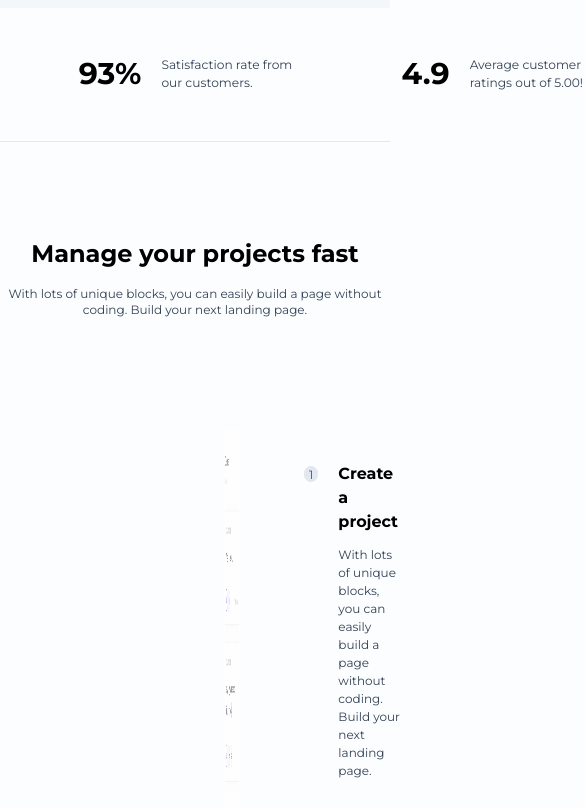
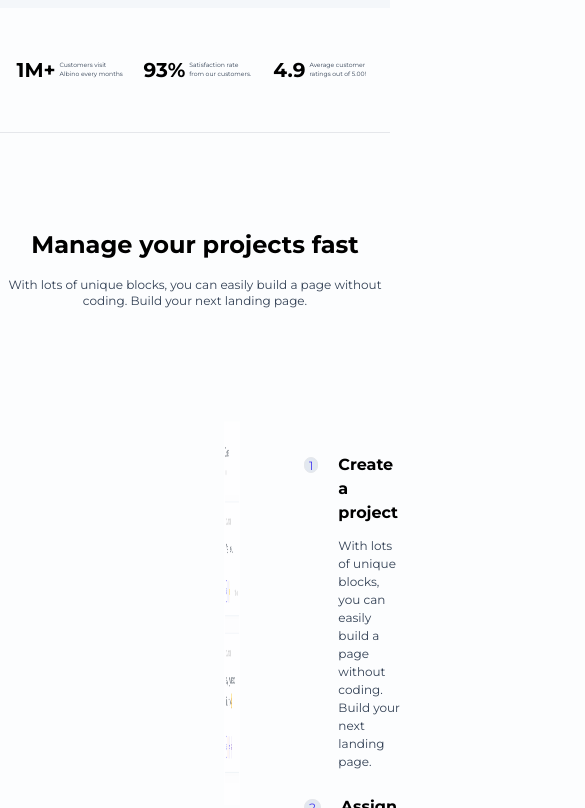
Before and after one commit to J0el-O/brainwave.io-landing-page, a website: page build/index.html in a window 390 px wide. Shown: the part 2708-3516 px from the top of the page, 585 px wide, since content can reach past the window. Drawn offline with Linux system fonts and the light colour scheme.

Commit message:
optimized the '1M+' section, avoiding previous issues that caused me to abandon the project

```diff
--- a/build/index.html
+++ b/build/index.html
@@ -120,30 +120,30 @@
   </div>
 
 
-  <div class="mx-auto flex justify-center pt-12 pb-12 font-montserrat max-w-xs space-x-20">
-    <div class="flex flex-row items-center space-x-5">
-      <h1 class="font-bold text-3xl">
+  <div class="mx-auto flex justify-center pt-12 pb-12 font-montserrat max-w-4 sm:max-w-20 space-x-5 sm:space-x-20">
+    <div class="flex flex-row items-center space-x-1 sm:space-x-5">
+      <h1 class="font-bold text-xl sm:text-3xl">
         1M+
       </h1>
-      <p class=" text-[12.22px] text-slate-700 min-w-40">
-        Customers visit Albino <br> every months
+      <p class="text-[6.11px] sm:text-[12.22px] text-slate-700 min-w-16 sm:min-w-40">
+        Customers visit Albino <br class="hidden sm:block"> every months
       </p>
     </div>
 
-    <div class="flex flex-row items-center space-x-5">
-      <h1 class="font-bold text-3xl">
+    <div class="flex flex-row items-center space-x-1 sm:space-x-5">
+      <h1 class="font-bold text-xl sm:text-3xl">
         93%
       </h1>
-      <p class=" text-[12.22px] text-slate-700 min-w-40">
-        Satisfaction rate from <br> our customers.
+      <p class=" text-[6.11px] sm:text-[12.22px] text-slate-700 min-w-16 sm:min-w-40">
+        Satisfaction rate from <br class="hidden sm:block"> our customers.
       </p>
     </div>
 
-    <div class="flex flex-row items-center space-x-5">
-      <h1 class="font-bold text-3xl">
+    <div class="flex flex-row items-center space-x-1 sm:space-x-5">
+      <h1 class="font-bold text-xl sm:text-3xl">
         4.9
       </h1>
-      <p class=" text-[12.22px] text-slate-700 min-w-40">
+      <p class=" text-[6.11px] sm:text-[12.22px] text-slate-700 min-w-16 sm:min-w-40">
         Average customer <br> ratings out of 5.00!
       </p>
     </div>
```
Also changed, not shown: build/css/style.css.
